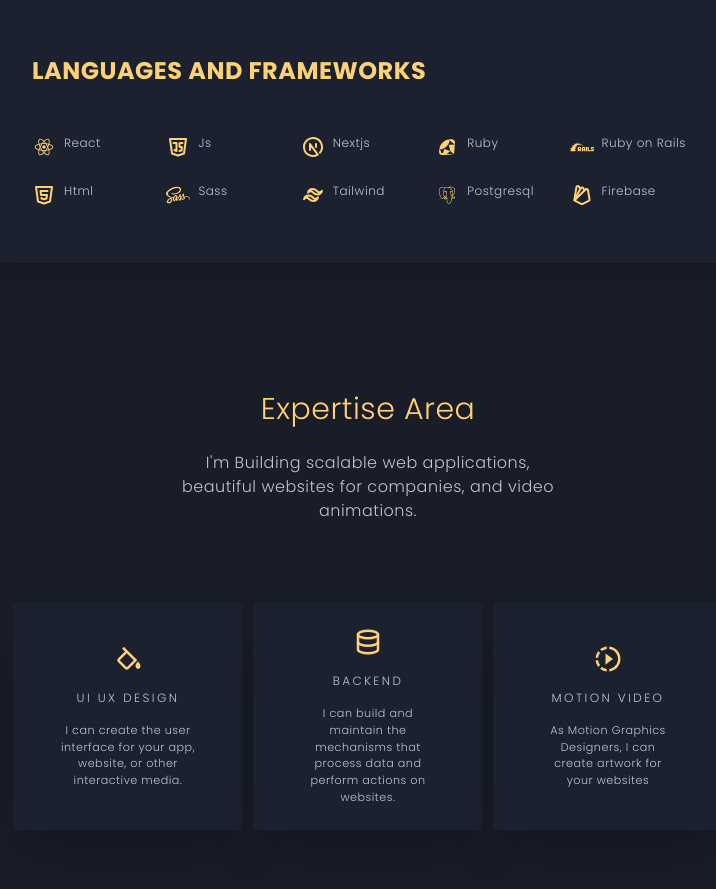
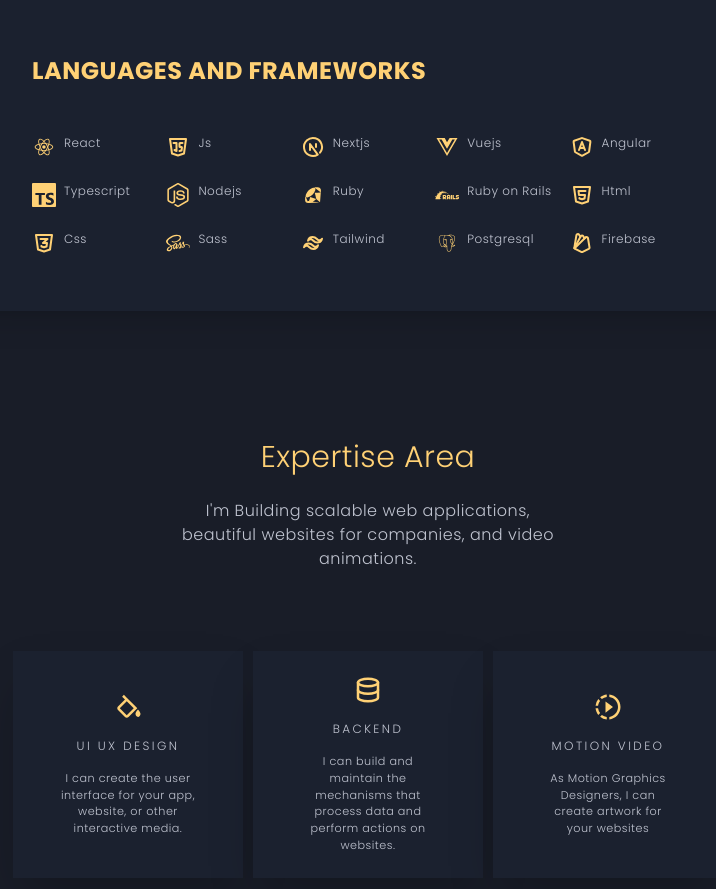
Before and after one commit to joel-kalema/me_with-nextjs, a Next.js app: page / in a window 1280 px wide. Shown: the part 1500-2389 px from the top of the page, without its empty margins (272-988 px from the left). Built offline with nearby package versions, Linux system fonts and the light colour scheme.

Commit message:
added icones

```diff
--- a/components/data/icones.js
+++ b/components/data/icones.js
@@ -1,7 +1,9 @@
-import { TbBrandHtml5, TbBrandNextjs, TbBrandJavascript, TbBrandTailwind, TbBrandFirebase } from 'react-icons/tb';
+import { TbBrandHtml5, TbBrandNextjs, TbBrandJavascript, TbBrandTailwind, TbBrandFirebase, TbBrandCss3, TbBrandAngular } from 'react-icons/tb';
 import { IoLogoSass } from 'react-icons/io';
 import { DiPostgresql, DiReact, DiRubyRough } from 'react-icons/di';
-import { SiRubyonrails } from 'react-icons/si';
+import { SiRubyonrails, SiNodedotjs } from 'react-icons/si';
+import { FaVuejs } from "react-icons/fa"
+import { SiTypescript } from "react-icons/si"
 
 
 export const langages = [
@@ -18,6 +20,22 @@ export const langages = [
         icons: <TbBrandNextjs />
     },
     {
+        langages: 'Vuejs',
+        icons: <FaVuejs />
+    },
+    {
+        langages: 'Angular',
+        icons: <TbBrandAngular />
+    },
+    {
+        langages: 'Typescript',
+        icons: <SiTypescript />
+    },
+    {
+        langages: 'Nodejs',
+        icons: <SiNodedotjs />
+    },
+    {
         langages: 'Ruby',
         icons: <DiRubyRough />
     },
@@ -28,6 +46,10 @@ export const langages = [
     {
         langages: 'Html',
         icons: <TbBrandHtml5 />
+    },
+    {
+        langages: 'Css',
+        icons: <TbBrandCss3 />
     },
     {
         langages: 'Sass',
```
